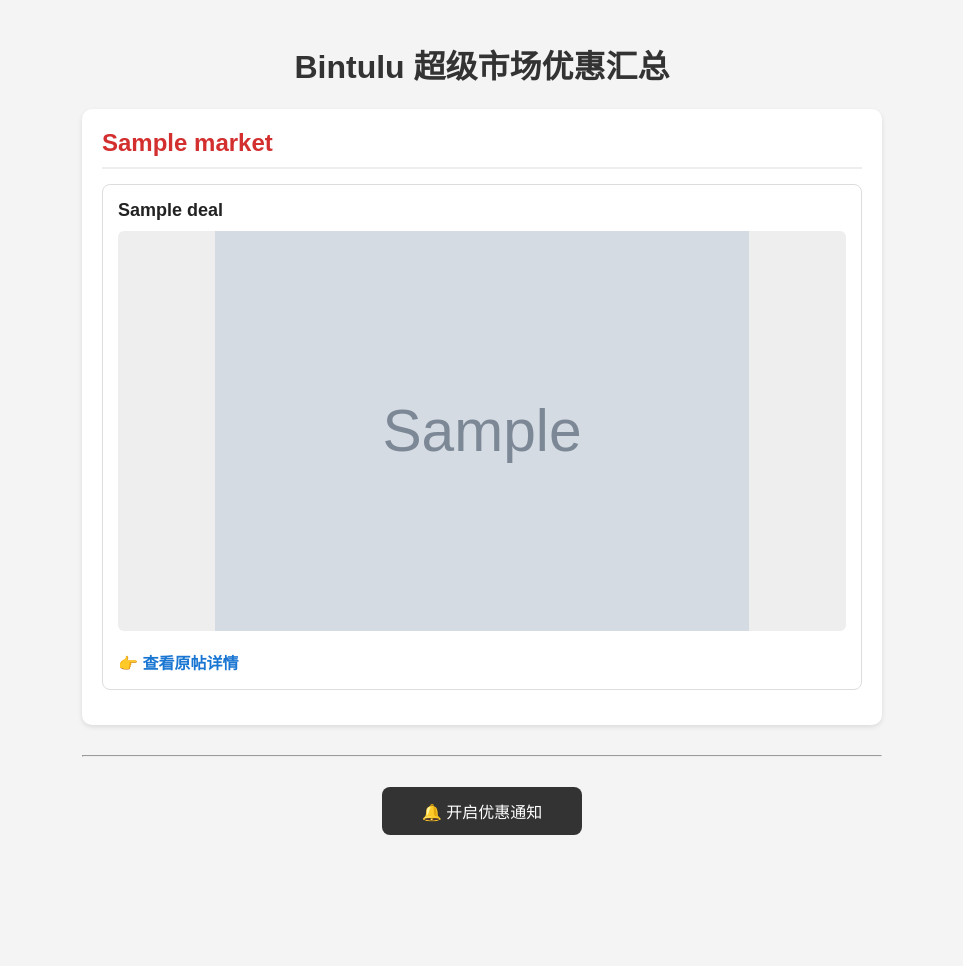
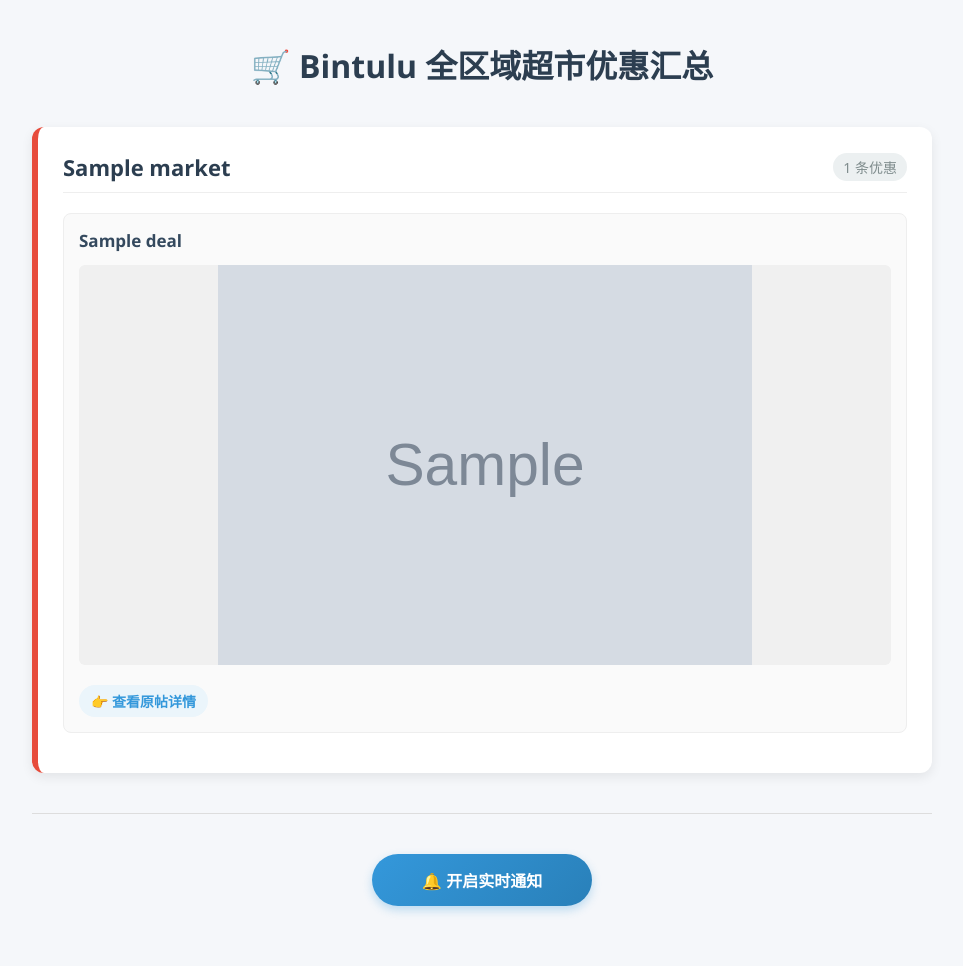
Before and after one commit to BONGRUCHAO/bintulu-deals, a Flask app: template templates/index.html in a window 1280 px wide. Shown: the whole page, without its empty margins (158-1121 px from the left). Before the commit the page ends 835 px from the top, so only its background shows below. Run offline with Flask 3, Linux system fonts and the light colour scheme; the template is opened without the code that fills it: most values are stand-ins (such as "Sample title", 1, 10 or a date in 2020); grey boxes marked "Sample" are stand-in pictures.

Commit message:
Update index.html

```diff
--- a/templates/index.html
+++ b/templates/index.html
@@ -4,31 +4,132 @@
     <meta charset="UTF-8">
     <title>Bintulu 超市优惠监控</title>
     <style>
-        body { font-family: sans-serif; max-width: 800px; margin: 0 auto; padding: 20px; background: #f4f4f4; }
-        h1 { text-align: center; color: #333; }
-        .market-section { background: #fff; border-radius: 10px; padding: 20px; margin-bottom: 30px; box-shadow: 0 2px 5px rgba(0,0,0,0.1); }
-        .market-title { font-size: 24px; color: #d32f2f; border-bottom: 2px solid #eee; padding-bottom: 10px; margin-bottom: 15px; font-weight: bold; }
-        .deal-card { border: 1px solid #ddd; border-radius: 8px; padding: 15px; margin-bottom: 15px; transition: transform 0.2s; }
-        .deal-card:hover { transform: translateY(-2px); box-shadow: 0 4px 8px rgba(0,0,0,0.1); }
-        .deal-title { font-weight: bold; font-size: 18px; margin-bottom: 10px; color: #222; }
-        .deal-image { width: 100%; max-height: 400px; object-fit: contain; border-radius: 6px; margin-bottom: 10px; background: #eee; }
-        .deal-link { display: inline-block; color: #1976d2; text-decoration: none; font-weight: bold; margin-top: 5px; }
-        .deal-link:hover { text-decoration: underline; }
-        .btn-push { display: block; width: 200px; margin: 30px auto; padding: 12px; background: #333; color: white; text-align: center; border-radius: 8px; cursor: pointer; border: none; font-size: 16px; }
-        .btn-push:hover { background: #555; }
-        .no-deals { color: #888; font-style: italic; }
+        body { font-family: 'Segoe UI', Tahoma, Geneva, Verdana, sans-serif; max-width: 900px; margin: 0 auto; padding: 20px; background: #f5f7fa; color: #333; }
+        h1 { text-align: center; color: #2c3e50; margin-bottom: 40px; }
+
+        /* 超市区块 */
+        .market-section {
+            background: #fff;
+            border-radius: 12px;
+            padding: 25px;
+            margin-bottom: 30px;
+            box-shadow: 0 4px 12px rgba(0,0,0,0.08);
+            border-left: 6px solid #e74c3c; /* 默认红色左边框 */
+        }
+
+        /* 不同超市的边框颜色（可选） */
+        .market-section[data-market="CC Fresh"] { border-left-color: #e74c3c; }
+        .market-section[data-market="Everwin Supermarket"] { border-left-color: #3498db; }
+        .market-section[data-market="Emart Malaysia"] { border-left-color: #2ecc71; }
+        .market-section[data-market="MDS"] { border-left-color: #f39c12; }
+        .market-section[data-market="Boulevard"] { border-left-color: #9b59b6; }
+
+        .market-title {
+            font-size: 22px;
+            font-weight: bold;
+            color: #2c3e50;
+            border-bottom: 1px solid #eee;
+            padding-bottom: 10px;
+            margin-bottom: 20px;
+            display: flex;
+            justify-content: space-between;
+            align-items: center;
+        }
+
+        .deal-count {
+            background: #ecf0f1;
+            color: #7f8c8d;
+            padding: 4px 10px;
+            border-radius: 15px;
+            font-size: 14px;
+            font-weight: normal;
+        }
+
+        .deal-card {
+            border: 1px solid #eee;
+            border-radius: 8px;
+            padding: 15px;
+            margin-bottom: 15px;
+            transition: transform 0.2s, box-shadow 0.2s;
+            background: #fafafa;
+        }
+        .deal-card:hover {
+            transform: translateY(-3px);
+            box-shadow: 0 6px 15px rgba(0,0,0,0.1);
+            background: #fff;
+            border-color: #ddd;
+        }
+
+        .deal-title {
+            font-weight: 600;
+            font-size: 17px;
+            margin-bottom: 12px;
+            color: #34495e;
+            line-height: 1.4;
+        }
+
+        .deal-image {
+            width: 100%;
+            height: auto;
+            max-height: 400px;
+            object-fit: contain;
+            border-radius: 6px;
+            margin-bottom: 12px;
+            background: #f0f0f0;
+            display: block;
+        }
+
+        .deal-link {
+            display: inline-block;
+            color: #3498db;
+            text-decoration: none;
+            font-weight: 600;
+            margin-top: 8px;
+            font-size: 14px;
+            background: #ebf5fb;
+            padding: 6px 12px;
+            border-radius: 20px;
+        }
+        .deal-link:hover { background: #d6ebf8; color: #2980b9; text-decoration: none; }
+
+        .btn-push {
+            display: block;
+            width: 220px;
+            margin: 40px auto;
+            padding: 14px;
+            background: linear-gradient(135deg, #3498db, #2980b9);
+            color: white;
+            text-align: center;
+            border-radius: 30px;
+            cursor: pointer;
+            border: none;
+            font-size: 16px;
+            font-weight: bold;
+            box-shadow: 0 4px 10px rgba(52, 152, 219, 0.3);
+            transition: transform 0.2s;
+        }
+        .btn-push:hover { transform: scale(1.05); }
+
+        .no-deals { color: #95a5a6; font-style: italic; text-align: center; padding: 20px; }
     </style>
 </head>
 <body>
 
-<h1>Bintulu 超级市场优惠汇总</h1>
+<h1>🛒 Bintulu 全区域超市优惠汇总</h1>
 
-<!-- ⭐️ 按超市分组展示 -->
+<!-- 调试信息 (发布后可删除) -->
+<!-- <p>总条数: {{ deals|length }}</p> -->
+
+<!-- ⭐️ 核心逻辑：按 market 分组并排序 -->
 {% set grouped = deals | groupby('market') %}
 
-{% for market, items in grouped %}
-<div class="market-section">
-    <div class="market-title">{{ market }}</div>
+{% for market, items in grouped | sort(attribute=0) %}
+
+<div class="market-section" data-market="{{ market }}">
+    <div class="market-title">
+        {{ market }}
+        <span class="deal-count">{{ items|length }} 条优惠</span>
+    </div>
 
     {% if items %}
         {% for d in items %}
@@ -36,7 +137,8 @@
             <div class="deal-title">{{ d.title }}</div>
 
             {% if d.image %}
-                <img src="{{ d.image }}" alt="{{ d.title }}" class="deal-image">
+                <!-- 懒加载图片以防加载慢 -->
+                <img src="{{ d.image }}" alt="{{ d.title }}" class="deal-image" loading="lazy">
             {% endif %}
 
             <a href="{{ d.link }}" target="_blank" class="deal-link">
@@ -48,33 +150,40 @@
         <p class="no-deals">暂无最新优惠</p>
     {% endif %}
 </div>
+
 {% endfor %}
 
-<hr>
-<button onclick="enablePush()" class="btn-push">🔔 开启优惠通知</button>
+{% if not grouped %}
+    <p style="text-align:center; color:#7f8c8d;">⏳ 正在更新中，暂无数据...</p>
+{% endif %}
+
+<hr style="border:0; border-top:1px solid #ddd; margin: 40px 0;">
+<button onclick="enablePush()" class="btn-push">🔔 开启实时通知</button>
 
 <script>
 async function enablePush(){
-    if (!("Notification" in window)) { alert("浏览器不支持通知"); return; }
+    if (!("Notification" in window)) { alert("您的浏览器不支持桌面通知"); return; }
     const permission = await Notification.requestPermission();
-    if(permission !== "granted"){ alert("未允许通知"); return; }
+    if(permission !== "granted"){ alert("请允许通知以接收最新优惠"); return; }
 
-    // 注册 Service Worker
-    navigator.serviceWorker.register("/static/sw.js").then(() => {
-        const reg = navigator.serviceWorker.ready.then(reg => {
-            return reg.pushManager.subscribe({
-                userVisibleOnly: true,
-                applicationServerKey: "YOUR_VAPID_PUBLIC_KEY"
-            });
+    try {
+        const reg = await navigator.serviceWorker.register("/static/sw.js");
+        const sub = await reg.pushManager.subscribe({
+            userVisibleOnly: true,
+            applicationServerKey: "YOUR_VAPID_PUBLIC_KEY" // ⚠️ 记得替换这里
         });
-        const sub = await reg;
 
-        fetch("/subscribe", {
+        await fetch("/subscribe", {
             method: "POST",
             headers: {"Content-Type":"application/json"},
             body: JSON.stringify(sub)
-        }).then(() => alert("✅ 通知已开启"));
-    }).catch(err => console.error(err));
+        });
+
+        alert("✅ 通知已开启！有新优惠时会提醒您。");
+    } catch (err) {
+        console.error(err);
+        alert("注册通知失败，请稍后重试。");
+    }
 }
 </script>
 
```
